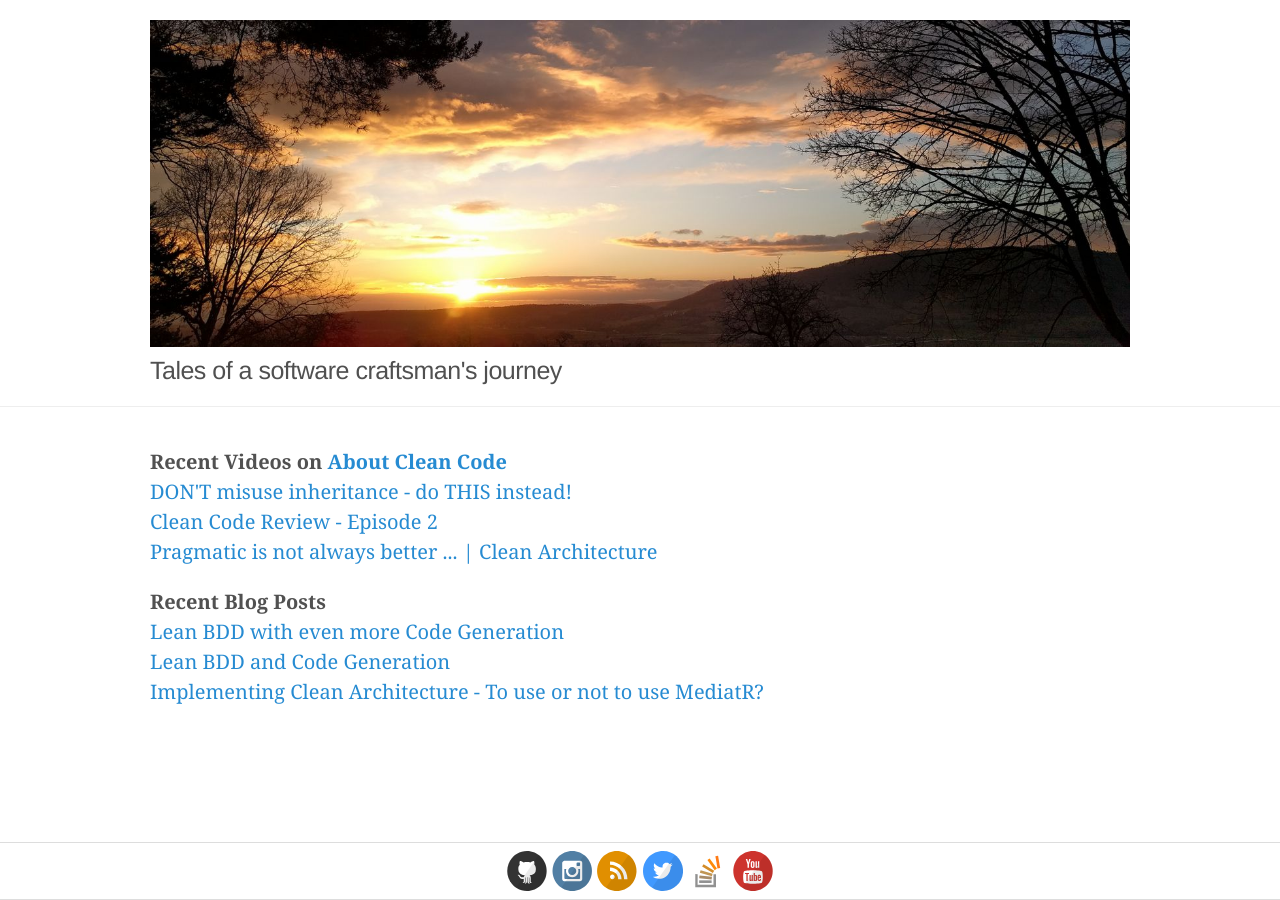
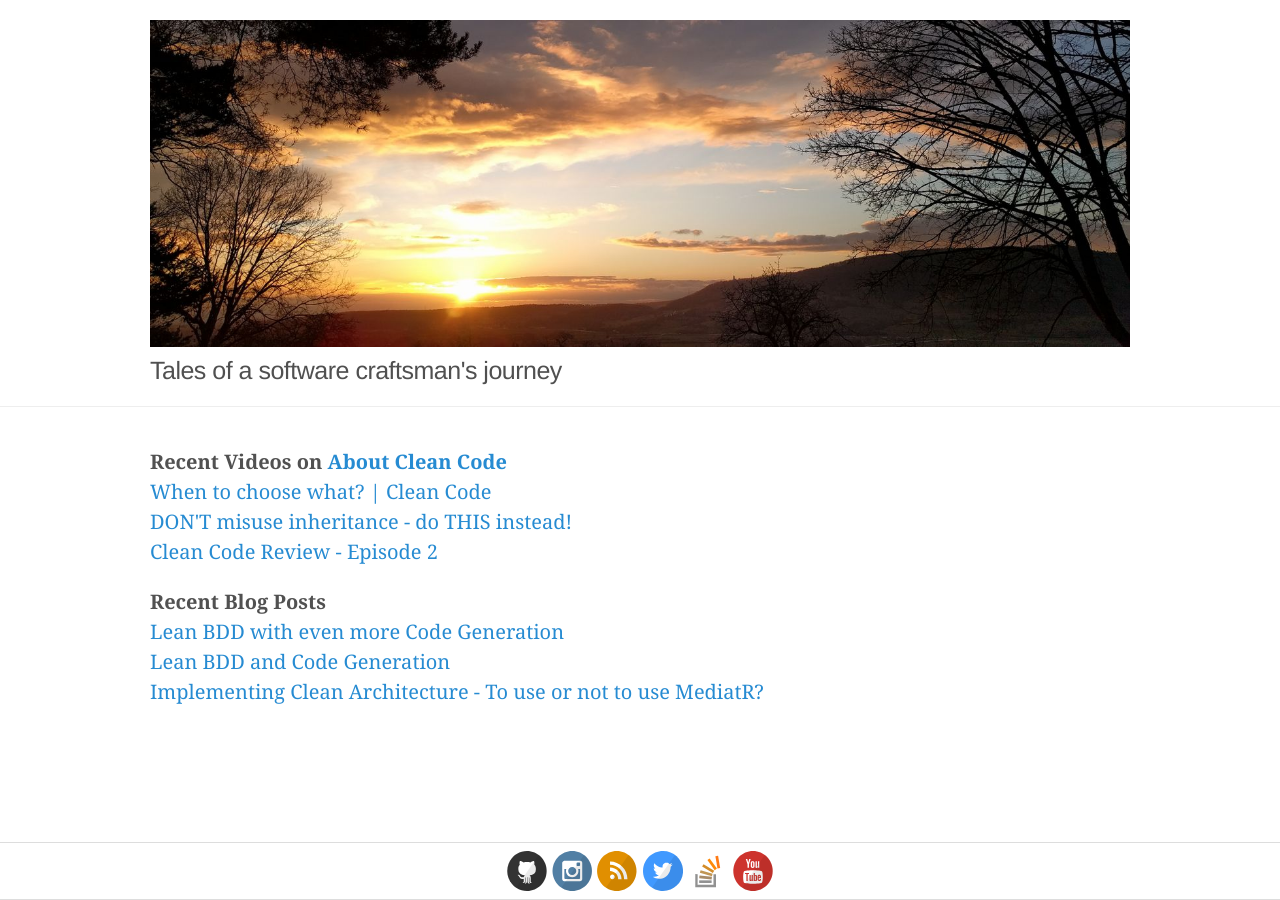
Before and after one commit to plainionist/plainionist.github.io, a Jekyll site: the page built from landing.html, in a window 1280 px wide. Built offline with Jekyll 4.4.1, drawn with Linux system fonts in a browser that asks for light colours.

Commit message:
Landing page

```diff
--- a/landing.html
+++ b/landing.html
@@ -42,11 +42,11 @@
             <p>
                 <b>Recent Videos on <a href="https://www.youtube.com/c/AboutCleanCode">About Clean Code</a></b>
                 <br/>
+                <a href="https://linktw.in/jtiqYB">When to choose what? | Clean Code</a>
+                <br/>
                 <a href="https://linktw.in/vbL3mr">DON'T misuse inheritance - do THIS instead!</a>
                 <br/>
                 <a href="https://linktw.in/014iqW">Clean Code Review - Episode 2</a>
-                <br/>
-                <a href="https://linktw.in/jgvib3">Pragmatic is not always better ... | Clean Architecture</a>
             </p>
 
             <p>
```
